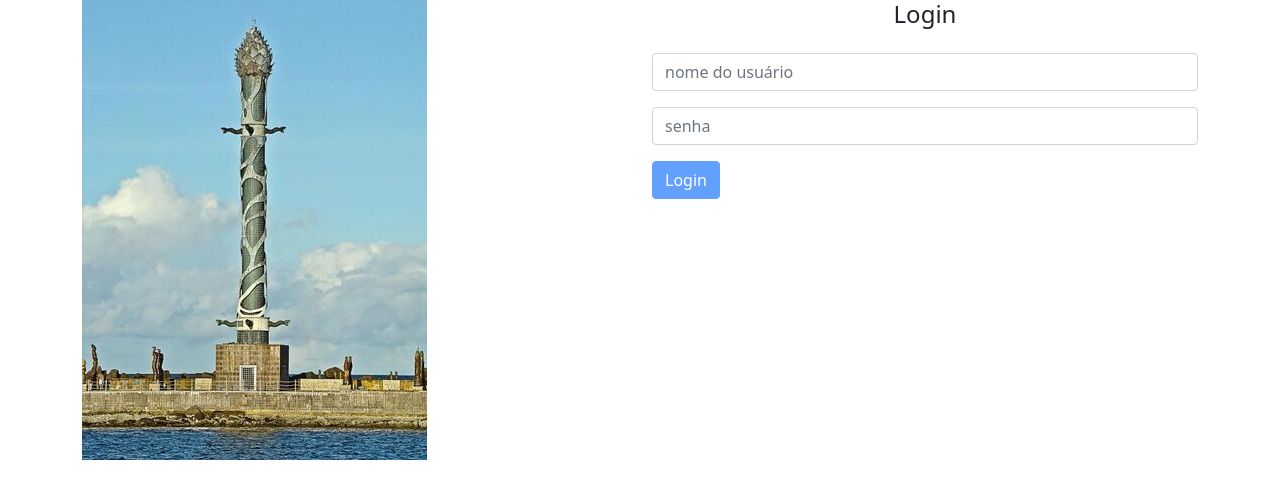
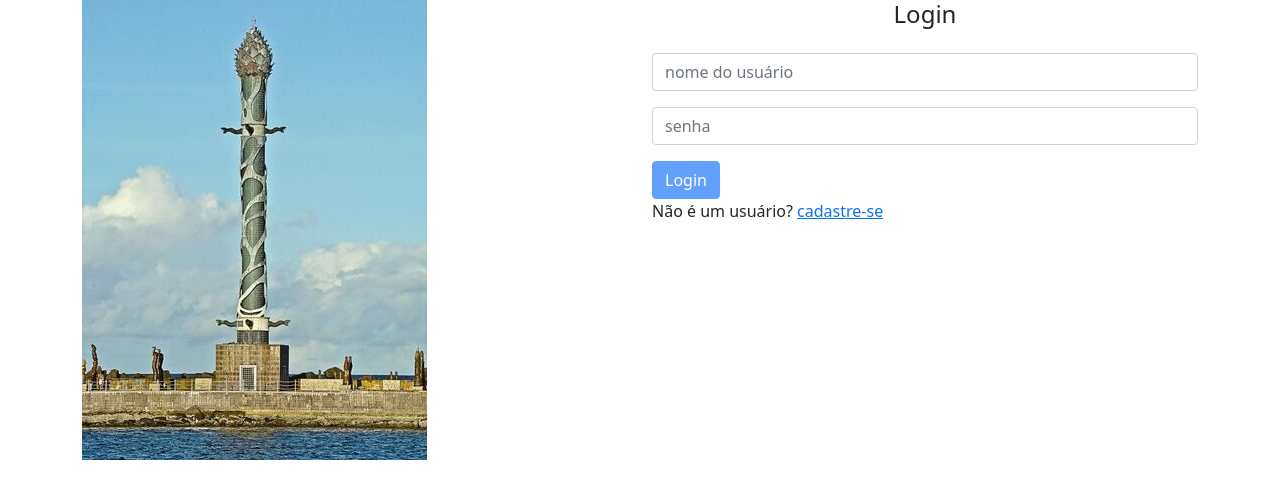
Before and after one commit to alexgouveiadearaujo/photobook, an Angular app in the folder pe-photos/: page /home in a window 1280 px wide. Shown: the top 498 px of the page. Built offline with nearby package versions, Linux system fonts and the light colour scheme.

Commit message:
validation message

```diff
--- a/pe-photos/src/app/home/login/login.component.html
+++ b/pe-photos/src/app/home/login/login.component.html
@@ -10,7 +10,10 @@
       #userField="ngModel"
       required
     />
-    <app-message *ngIf="userField.invalid && userField.touched" message="usuário obrigatório"></app-message>
+    <app-message
+      *ngIf="userField.invalid && userField.touched"
+      message="usuário obrigatório"
+    ></app-message>
   </div>
 
   <div class="form-group">
@@ -23,8 +26,19 @@
       #passwordField="ngModel"
       required
     />
-    <app-message *ngIf="passwordField.invalid && passwordField.touched" message="senha obrigatória"></app-message>
+    <app-message
+      *ngIf="passwordField.invalid && passwordField.touched"
+      message="senha obrigatória"
+    ></app-message>
   </div>
 
-  <button type="submit" class="btn btn-primary btn-block" [disabled]="loginForm.invalid">Login</button>
+  <button
+    type="submit"
+    class="btn btn-primary btn-block"
+    [disabled]="loginForm.invalid"
+  >
+    Login
+  </button>
 </form>
+
+<p>Não é um usuário? <a [routerLink]="['newuser']">cadastre-se</a></p>
```
